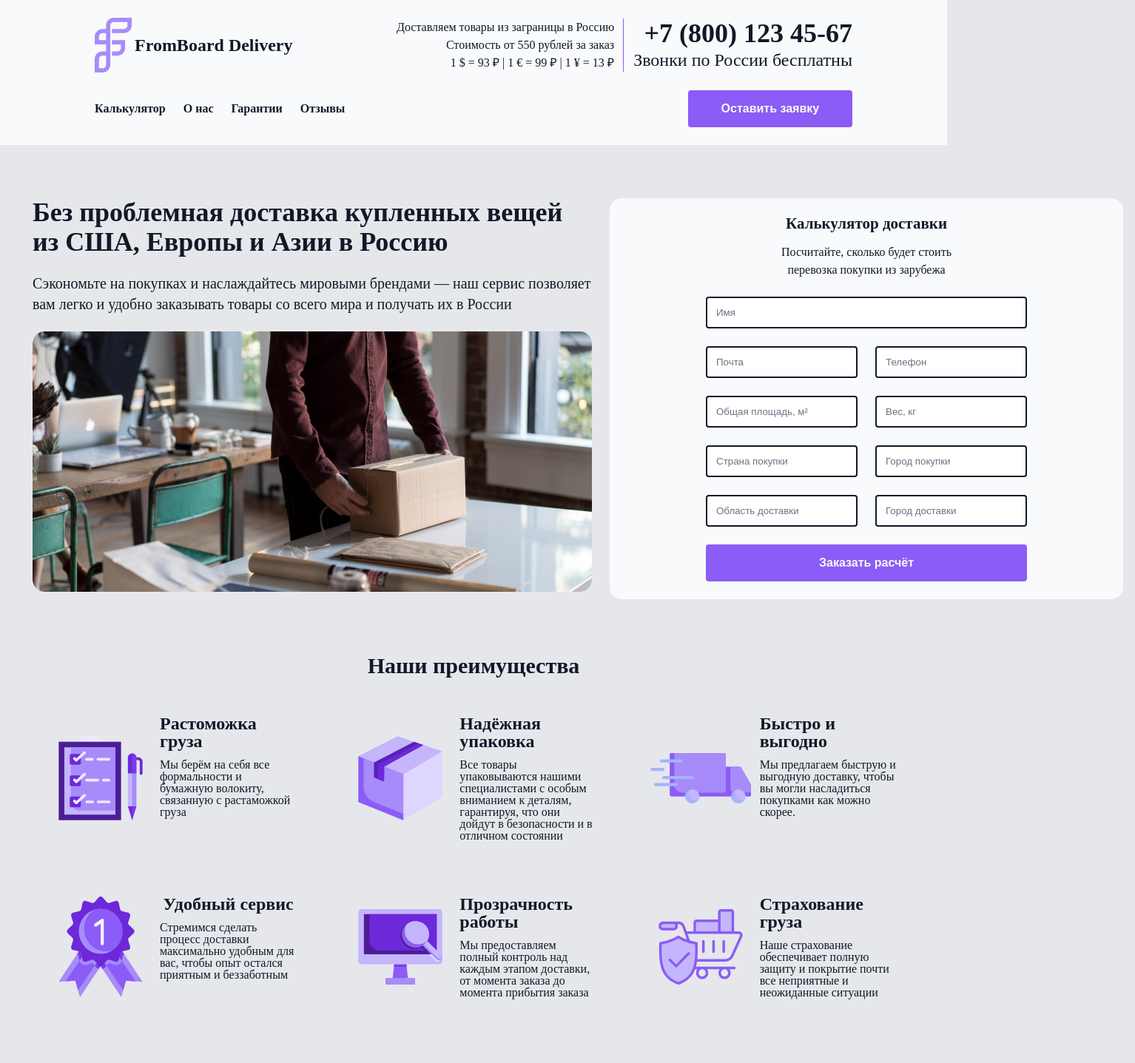
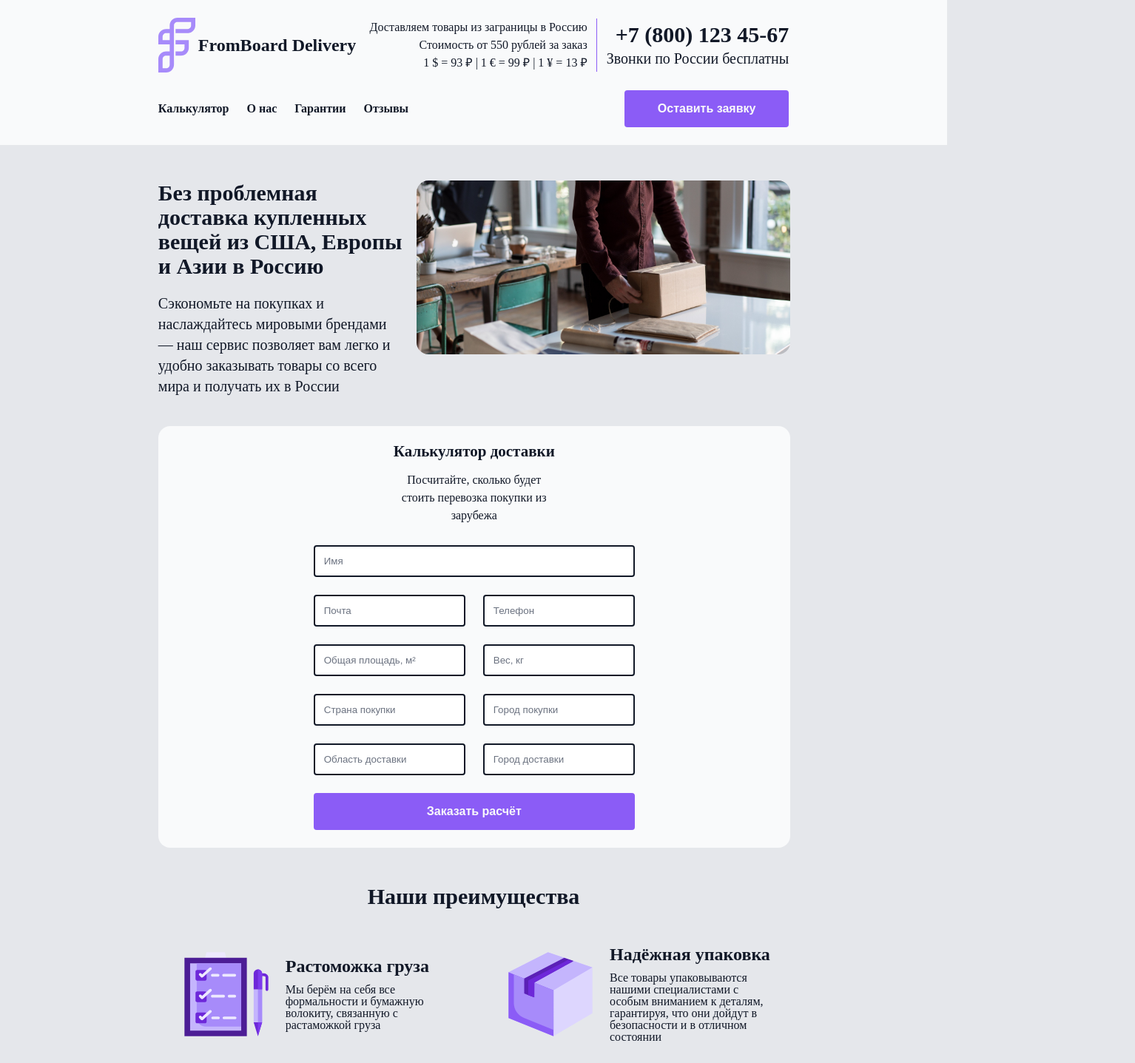
Before and after one commit to romdevjs/delivery-from-board, a website built with Vite: page index.html in a window 1280 px wide. Shown: the top 1437 px of the page at 74% size, 1534 px wide, since content can reach past the window. Built offline with nearby package versions, Linux system fonts and the light colour scheme; files whose address does not match are found by name.

```diff
--- a/src/styles/classes.scss
+++ b/src/styles/classes.scss
@@ -1,5 +1,4 @@
 .page {
-  min-height: 100vh;
   width: 100%;
   @extend %flex-c-sb-column;
 }
@@ -14,9 +13,7 @@
 }
 
 .logo {
-  display: flex;
-  justify-content: start;
-  align-items: center;
+  @extend %flex-c-start;
   gap: .4rem;
   font-size: 2.4rem;
   font-weight: 900;
@@ -24,11 +21,11 @@
   &_light {
     color: $primaryLightColor;
   }
-}
 
-.logo__image {
-  width: 5rem;
-  height: 7.4rem;
+  &__image {
+    width: 5rem;
+    height: 7.4rem;
+  }
 }
 
 .link {
@@ -74,12 +71,9 @@
 .main {
   padding: 7.2rem 0;
 
-  &__wrapper{
+  &__wrapper {
+    @extend %flex-start-start-column;
     width: 100%;
-    display:flex;
-    flex-direction: column;
-    justify-content: start;
-    align-items: flex-start;
     gap: 7.2rem;
   }
 }
@@ -122,27 +116,47 @@
   color: $primaryDarkColor;
   outline: none;
 
-  &:focus{
+  &:focus {
     border: 2px solid $primaryPurpleColor;
     color: $primaryPurpleColor;
   }
 
-  &::placeholder{
+  &::placeholder {
     color: $gray;
   }
 }
 
-@media screen and (max-width: $desktop){
+@media screen and (max-width: $desktop) {
+  .container {
+    padding-left: 16.7%;
+    padding-right: 16.7%;
+  }
+
+  .contacts {
+    &__free {
+      font-size: 2rem;
+      line-height: 2.8rem;
+    }
+
+    &__number {
+      font-size: 3rem;
+      line-height: 3.6rem;
+    }
+  }
+
+  .main {
+    padding: 4.8rem 0;
+
+    &__wrapper {
+      gap: 4.8rem;
+    }
+  }
+}
+
+@media screen and (max-width: $md) {
 
 }
 
-@media screen and (max-width: $lg){
-}
-
-@media screen and (max-width: $md){
+@media screen and (max-width: $sm) {
 
 }
-
-@media screen and (max-width: $sm){
-
-}
--- a/src/styles/components/_about.scss
+++ b/src/styles/components/_about.scss
@@ -64,10 +64,68 @@
 }
 
 @media screen and (max-width: $desktop){
+  .about {
+    grid-template-columns: 1fr;
+    gap: 4rem;
 
-}
+    &__content {
+      display: grid;
+      grid-template-columns: 1fr 1fr;
+      grid-template-rows: 1fr 1fr;
+      gap: 1.2rem 1.6rem;
+    }
 
-@media screen and (max-width: $lg){
+    &__title {
+      display: inline-flex;
+      grid-row-start: 1;
+      grid-row-end: 2;
+      font-size: 3rem;
+    }
+
+    &__text {
+      display: inline-flex;
+      grid-row-start: 2;
+      grid-row-end: 3;
+    }
+
+    &__image {
+      max-width: 505px;
+      display: inline-flex;
+      grid-column-start: 2;
+      grid-column-end: 3;
+      grid-row-start: 1;
+      grid-row-end: 3;
+    }
+
+    &__calculator {
+      padding: 2.4rem 21rem;
+
+      &-title{
+        padding: 0 10.4rem;
+      }
+
+      &-subtitle {
+        margin-bottom: 2.8rem;
+        padding: 0 10.4rem;
+      }
+
+      &-form {
+        display: grid;
+        grid-template-columns: 1fr 1fr;
+        gap: 2.4rem;
+
+        #name{
+          grid-column-start: 1;
+          grid-column-end: 3;
+        }
+
+        &-btn {
+          grid-column-start: 1;
+          grid-column-end: 3;
+        }
+      }
+    }
+  }
 }
 
 @media screen and (max-width: $md){
--- a/src/styles/components/_advantage.scss
+++ b/src/styles/components/_advantage.scss
@@ -19,19 +19,25 @@
       }
 
       &-title{
+        width: 100%;
         font-size: 2.4rem;
         margin-bottom: 1.2rem;
+        text-align: left;
       }
 
       &-content{
-        @extend %flex-c-start-column;
+        @extend %flex-start-c-column;
       }
     }
   }
 }
 
 @media screen and (max-width: $desktop){
-
+  .advantage{
+    &__list{
+      grid-template-columns: 1fr 1fr;
+    }
+  }
 }
 
 @media screen and (max-width: $lg){
--- a/src/styles/components/_footer.scss
+++ b/src/styles/components/_footer.scss
@@ -9,12 +9,12 @@
     padding: 4rem 0;
   }
 
-  &__logo{
+  &__logo {
     @extend %flex-start-start-column;
     gap: .8rem;
   }
 
-  &__copyright{
+  &__copyright {
     @extend %flex-c-c;
     gap: .4rem;
     font-size: 1.2rem;
@@ -25,16 +25,16 @@
     @extend %flex-c-sb;
   }
 
-  &__nav{
+  &__nav {
     @extend %flex-c-c;
     gap: 2.4rem;
   }
 
-  &__item:nth-child(2){
+  &__item:nth-child(2) {
     gap: 15rem;
   }
 
-  &__rights{
+  &__rights {
     @extend %flex-start-start;
     font-size: 1.2rem;
     font-weight: 300;
@@ -42,7 +42,7 @@
     max-width: 1146px;
   }
 
-  &__author{
+  &__author {
     @extend %flex-end-end-column;
     gap: .4rem;
     font-size: 1.2rem;
@@ -50,31 +50,45 @@
     font-weight: 300;
     color: $gray;
 
-    a{
+    a {
       font-size: inherit;
       line-height: inherit;
       font-weight: inherit;
       color: inherit;
 
       &:focus,
-      &:hover{
+      &:hover {
         color: $primaryPurpleColor;
       }
     }
   }
 }
 
-@media screen and (max-width: $desktop){
+@media screen and (max-width: $desktop) {
+  .footer {
+
+    .container {
+      padding-left: 12.5%;
+      padding-right: 12.5%;
+    }
+
+    &__item:nth-child(2) {
+      gap: 2rem;
+    }
+
+    &__rights {
+      max-width: 91.6rem;
+    }
+  }
+}
+
+@media screen and (max-width: $lg) {
+}
+
+@media screen and (max-width: $md) {
 
 }
 
-@media screen and (max-width: $lg){
-}
-
-@media screen and (max-width: $md){
+@media screen and (max-width: $sm) {
 
 }
-
-@media screen and (max-width: $sm){
-
-}
--- a/src/styles/components/_guaranty.scss
+++ b/src/styles/components/_guaranty.scss
@@ -21,7 +21,12 @@
 }
 
 @media screen and (max-width: $desktop){
-
+  .guaranty {
+    &__list {
+      grid-template-columns: repeat(2, 1fr);
+      gap: 2.4rem;
+    }
+  }
 }
 
 @media screen and (max-width: $lg){
--- a/src/styles/components/_header.scss
+++ b/src/styles/components/_header.scss
@@ -33,9 +33,6 @@
   }
 }
 
-@media screen and (max-width: $desktop){
-
-}
 
 @media screen and (max-width: $lg){
 }
--- a/src/styles/components/_reviews.scss
+++ b/src/styles/components/_reviews.scss
@@ -51,17 +51,37 @@
   }
 }
 
-@media screen and (max-width: $desktop){
+@media screen and (max-width: $desktop) {
+  .reviews {
+    &__slider {
+      gap: 3.5rem;
+
+      &-wrapper {
+        width: 81.6rem;
+      }
+
+      &-item {
+        min-width: 39.6rem;
+
+        &-text {
+          font-size: 1.8rem;
+        }
+
+        &-author {
+          font-size: 1.6rem;
+        }
+      }
+    }
+  }
+}
+
+@media screen and (max-width: $lg) {
+}
+
+@media screen and (max-width: $md) {
 
 }
 
-@media screen and (max-width: $lg){
-}
-
-@media screen and (max-width: $md){
+@media screen and (max-width: $sm) {
 
 }
-
-@media screen and (max-width: $sm){
-
-}
--- a/src/styles/extends.scss
+++ b/src/styles/extends.scss
@@ -16,37 +16,37 @@
   align-items: flex-end;
 }
 
-%flex-start-sb{
+%flex-start-sb {
   display: flex;
   justify-content: space-between;
   align-items: flex-start;
 }
 
-%flex-c-sb{
+%flex-c-sb {
   display: flex;
   justify-content: space-between;
   align-items: center;
 }
 
-%flex-end-sb{
+%flex-end-sb {
   display: flex;
   justify-content: space-between;
   align-items: flex-end;
 }
 
-%flex-start-end{
+%flex-start-end {
   display: flex;
   justify-content: end;
   align-items: flex-start;
 }
 
-%flex-c-end{
+%flex-c-end {
   display: flex;
   justify-content: end;
   align-items: center;
 }
 
-%flex-end-end{
+%flex-end-end {
   display: flex;
   justify-content: end;
   align-items: flex-end;
@@ -67,43 +67,54 @@
   flex-direction: column;
 }
 
-%flex-start-sb-column{
+%flex-start-sb-column {
   @extend %flex-start-sb;
   flex-direction: column;
 }
 
-%flex-c-sb-column{
+%flex-c-sb-column {
   @extend %flex-c-sb;
   flex-direction: column;
 }
 
-%flex-end-sb-column{
+%flex-end-sb-column {
   @extend %flex-end-sb;
   flex-direction: column;
 }
 
-%flex-start-end-column{
+%flex-start-end-column {
   @extend %flex-start-end;
   flex-direction: column;
 }
 
-%flex-c-end-column{
+%flex-c-end-column {
   @extend %flex-c-end;
   flex-direction: column;
 }
 
-%flex-end-end-column{
+%flex-end-end-column {
   @extend %flex-end-end;
   flex-direction: column;
 }
 
-%flex-c-c{
+%flex-c-c {
   display: flex;
   justify-content: center;
   align-items: center;
 }
 
-%flex-c-c-column{
+%flex-c-c-column {
   @extend %flex-c-c;
   flex-direction: column;
 }
+
+%flex-start-c {
+  display: flex;
+  justify-content: center;
+  align-items: flex-start;
+}
+
+%flex-start-c-column {
+  @extend %flex-start-c;
+  flex-direction: column;
+}
--- a/src/styles/index.scss
+++ b/src/styles/index.scss
@@ -17,15 +17,18 @@
 }
 
 html {
+  width: 100%;
   font-size: 10px;
   font-family: 'Formular', 'sans-serif';
   font-weight: 400;
   font-style: normal;
   color: $primaryDarkColor;
   background-color: $bodyBackgroundColor;
+  overflow-x: hidden;
 }
 
 body {
+  width: 100%;
   font-size: 1.6rem;
   line-height: 1em;
 }
```
Also changed, not shown: src/styles/components/_questions.scss (+8 -8 lines).
